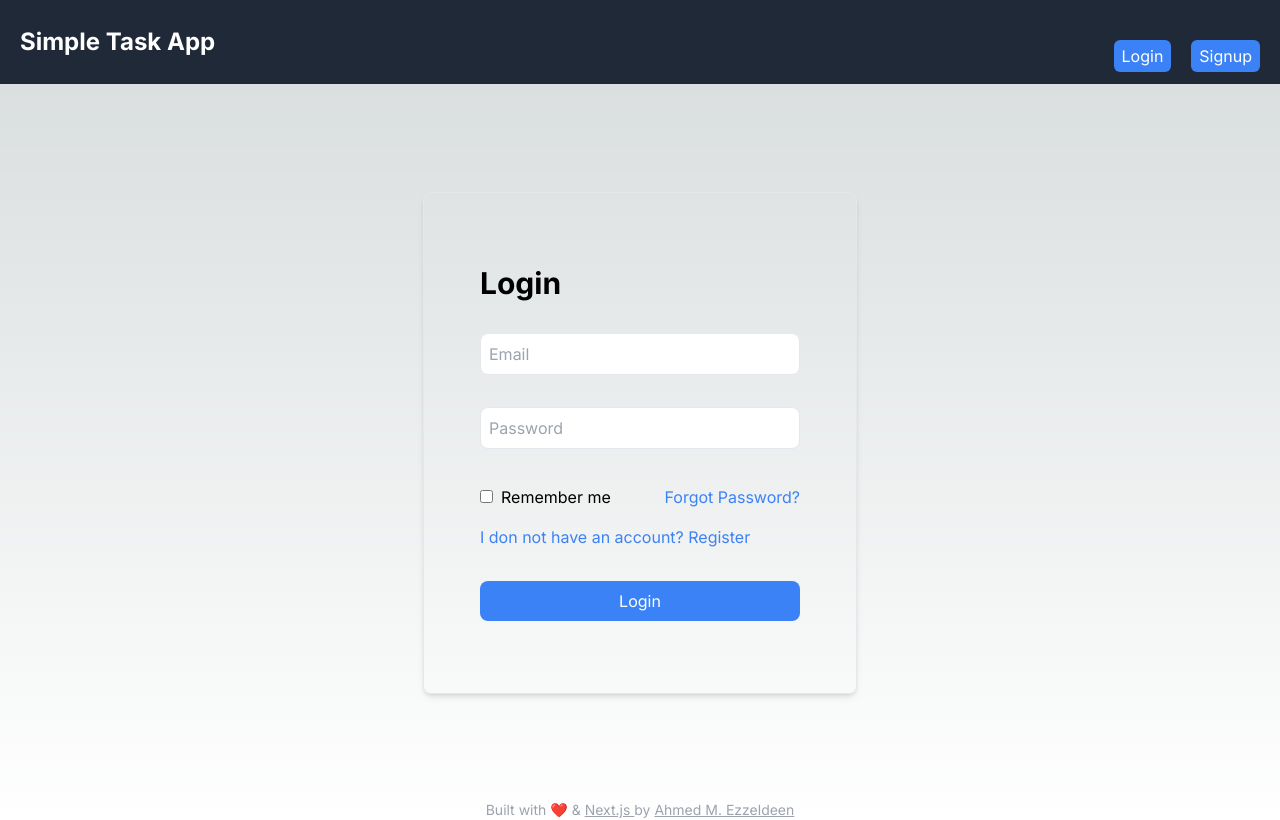
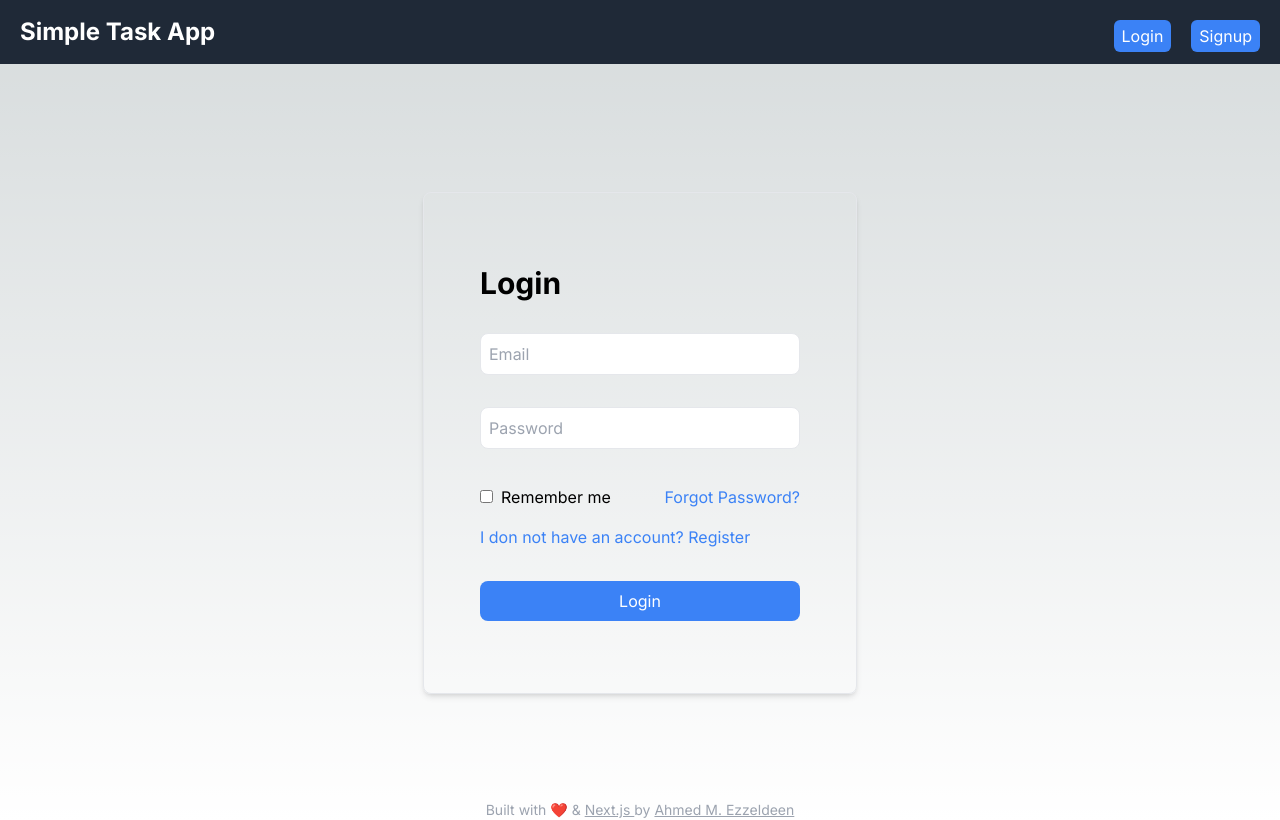
Before and after one commit to Ahmed3zzeldeen/simple-task, a Next.js app: page /auth/login in a window 1280 px wide. Built offline with nearby package versions, Linux system fonts and the light colour scheme; no server answers.

Commit message:
Optimize user authentication loading experience by adding skeleton effect

```diff
--- a/components/AuthComponent.tsx
+++ b/components/AuthComponent.tsx
@@ -1,14 +1,22 @@
 "use client";
 
+import React from 'react'
 import useAuth from '@/hooks/useAuth';
 import Image from 'next/image';
 import Link from 'next/link';
-import { useRouter } from 'next/navigation';
-import React from 'react'
 
 export default function AuthComponent() {
-  const { user, isLoggedIn , logout } = useAuth();
-  const router = useRouter();
+  const { user, logout , isLoading } = useAuth();
+
+  // Render the skeleton while we wait for the user to load
+  if (isLoading) {
+    return (
+      <div className='flex items-center gap-5'>
+        <div className='w-10 h-10 bg-gray-300 rounded-full'></div>
+        <div className='w-20 h-5 bg-gray-300 rounded-md'></div>
+      </div>
+    )
+  }
 
   return (
     <div>
@@ -16,14 +24,13 @@ export default function AuthComponent() {
         (
           <div className='flex items-center justify-center w-full gap-5'>
             <div className='flex items-center gap-5'>
-            <Image src={user?.avatar} alt="avatar" className='w-10 h-10 rounded-full' width={100} height={100} />
+              <Image src={user?.avatar} alt="avatar" className='w-10 h-10 rounded-full' width={100} height={100} />
               <h2>{user?.name}</h2>
             </div>
-            {/* get started btn */}
             <button className='bg-red-500  text-white  rounded-md  mt-2  px-2  py-1  hover:bg-red-600  transition  duration-200  ease-in-out' onClick={logout}>Logout</button>
           </div>
         ) : (
-          <div className='flex justify-between gap-5 mt-5'>
+          <div className='flex justify-between items-center gap-5'>
             <Link href="/auth/login" className='bg-blue-500  text-white  rounded-md  mt-2  px-2  py-1  hover:bg-blue-600  transition  duration-200  ease-in-out'>Login</Link>
             <Link href="/auth/signup" className='bg-blue-500  text-white  rounded-md  mt-2  px-2  py-1  hover:bg-blue-600  transition  duration-200  ease-in-out'>Signup</Link>
           </div>
--- a/hooks/useAuth.ts
+++ b/hooks/useAuth.ts
@@ -4,11 +4,12 @@ import { useEffect, useState } from "react";
 import { auth } from "@/firebase/Config";
 import { loginApi, logoutApi, registerApi} from "@/firebase/apis/auth";
 import { findUserById } from "@/firebase/apis/users";
-import { register } from "module";
 
 const useAuth = () => {
   const [user, setUser] = useState<DUser | null>(null);
   const [isLoggedIn, setIsLoggedIn] = useState<boolean>(false);
+  const [isLoading, setIsLoading] = useState<boolean>(true);
+
 
   useEffect(() => {
     auth.onAuthStateChanged(async (userData) => {
@@ -19,9 +20,11 @@ const useAuth = () => {
         setUser(userFound);
         console.log("User is logged in");
         console.log("UserFound: ", userFound);
-
+        setIsLoading(false);
       }else {
         console.log("User is logged out");
+        setUser(null);
+        setIsLoading(false);
       }
     });
   }, [isLoggedIn]);
@@ -60,7 +63,7 @@ const useAuth = () => {
   }
 
 
-  return { user, isLoggedIn , signup , login , logout};
+  return { user, isLoggedIn , signup , login , logout , isLoading};
 };
 
 
```
